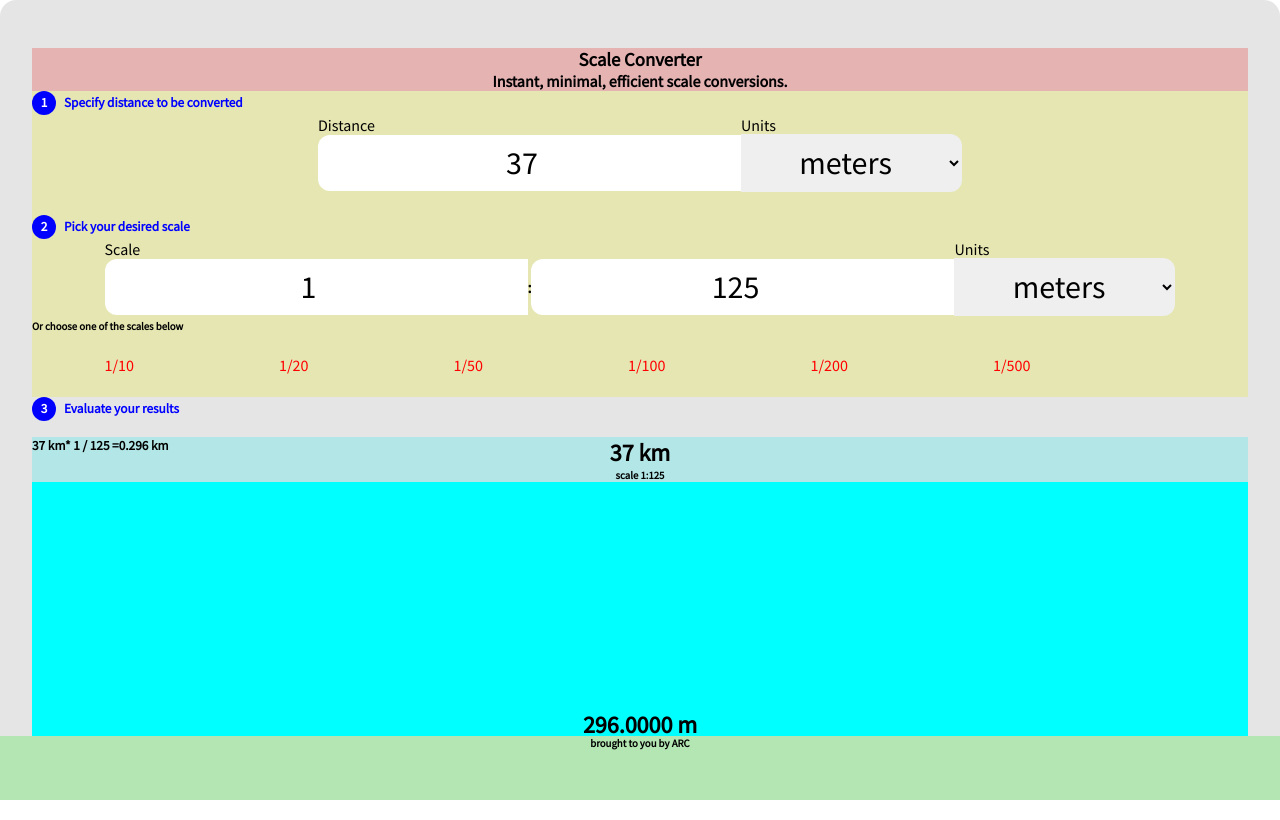
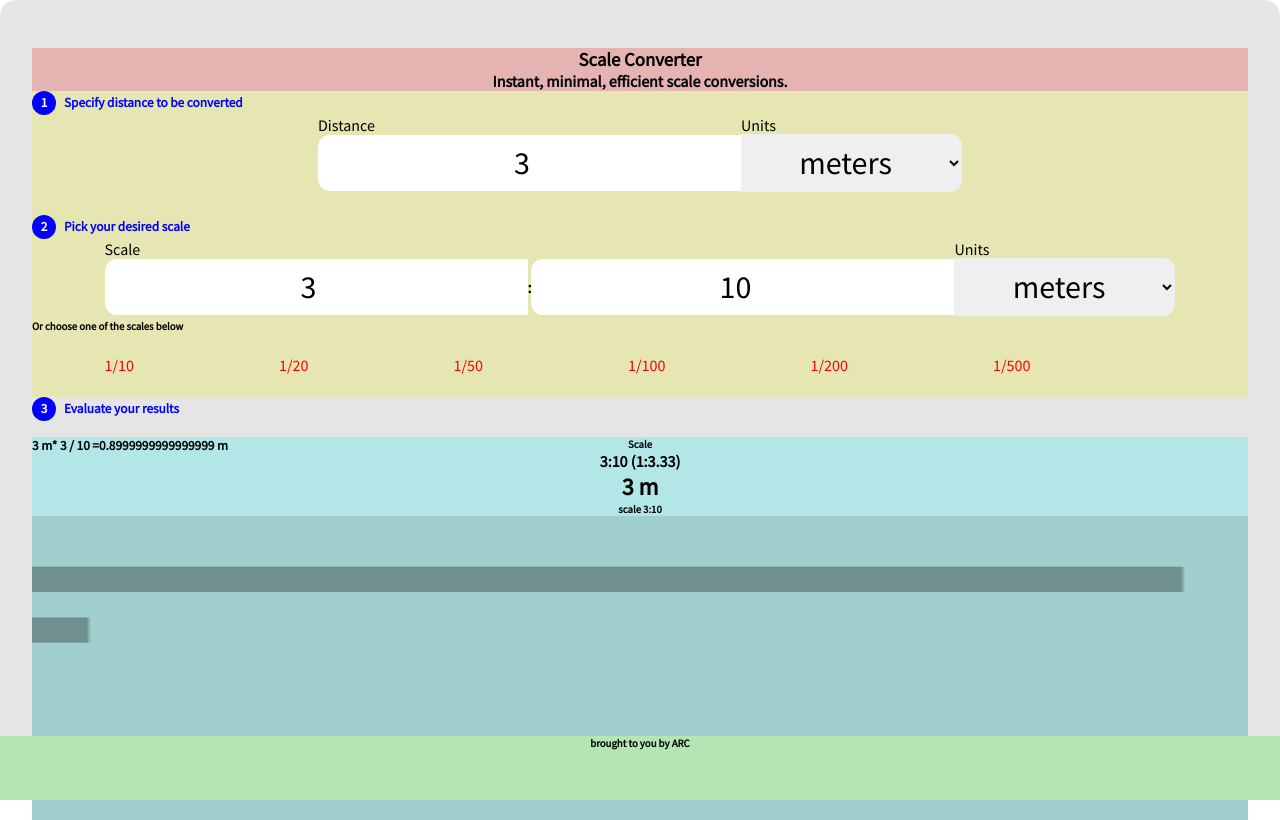
Before and after one commit to devtoti/archtools, a Next.js app: page / in a window 1280 px wide. Shown: the top 820 px of the page. Built offline with nearby package versions, Linux system fonts and the light colour scheme.

Commit message:
Add simplified scale

```diff
--- a/components/ScaleCalculator.js
+++ b/components/ScaleCalculator.js
@@ -7,16 +7,17 @@ export default function ScaleCalculator(props) {
 
   const userRef = useRef()
   const scaledRef = useRef()
+  const canvasRef = useRef()
 
 
 
-  const [scaledUnits, setScaledUnits] = useState('m')
-  const [userUnits, setUserUnits] = useState('km')
-  const [userValue, setUserValue] = useState(37)
+  const [scaledUnits, setScaledUnits] = useState('ft')
+  const [userUnits, setUserUnits] = useState('m')
+  const [userValue, setUserValue] = useState(3)
 
   const [scaleResult, setScaleResult] = useState(0)
-  const [numerator, setNumerator] = useState(1)
-  const [denominator, setDenominator] = useState(125)
+  const [numerator, setNumerator] = useState(3)
+  const [denominator, setDenominator] = useState(10)
   const [simplifiedRatio, setSimplifiedRatio] = useState({ n: 0, d: 0 })
 
   let ratio = +numerator / +denominator
@@ -25,8 +26,14 @@ export default function ScaleCalculator(props) {
     "1/10", "1/20", "1/50", "1/100", "1/200", "1/500"
   ]
   useEffect(() => {
-
-  }, [])
+    let canvas = canvasRef.current
+    console.log(canvas.width)
+    let context = canvas.getContext('2d')
+    context.clearRect(0, 0, canvas.width, canvas.height);
+    context.fillStyle = 'rgb(0 0 0 / 0.3';
+    context.fillRect(0, 50, canvas.width-16, 25)
+    context.fillRect(0, 100, canvas.width * 1/denominator -16, 25)
+  }, [userValue, numerator, denominator, userUnits, scaledUnits])
 
   useEffect(() => {
     let ratio = +numerator / +denominator
@@ -46,6 +53,10 @@ export default function ScaleCalculator(props) {
       "cm": 1e1,
       "m": 1e3,
       "km": 1e6,
+      "in": 254e-1,
+      "ft": 3048e-1,
+      "yd": 9144e-1,
+      "mi": 1.609e6,
     }
 
     let RATIO_IN_MM = Number(conversions[initial_unit]) / Number(conversions[desired_unit])
@@ -60,13 +71,16 @@ export default function ScaleCalculator(props) {
   const ratioTo1 = (n, d) => {
     n = parseInt(n)
     d = parseInt(d)
-    let result = {};
-    result = {
-      "n": (n * 1) / n,
-      "d": (d * 1) / n
+
+    let result = {
+      "n": 1/(n/d),
+      "d": 1/(d/n),
     }
-    return result
+    let scaleDown = `1:${result.n.toFixed(2).replace(/(\.[0-9]*[1-9])0+$|\.0*$/,'$1')}`
+    let scaleUp = `${result.d.toFixed(2).replace(/(\.[0-9]*[1-9])0+$|\.0*$/,'$1')}:1`
 
+    if (n<d) return scaleDown
+    return scaleUp
   }
 
 
@@ -153,9 +167,11 @@ export default function ScaleCalculator(props) {
         <h5 className={styles.instruction}>Evaluate your results</h5>
       <div className={styles.results}>
         <h5>{`${userValue + " " + userUnits}* ${numerator} / ${denominator} =` + sameUnitsResult + " " + userUnits}</h5>
+        <h6>Scale</h6>
+        <h4> {numerator + ":" + denominator + " "}({ratioTo1(numerator, denominator)})</h4>
         <h2>{userValue + " " + userUnits}</h2>
         <h6>scale {numerator}:{denominator}</h6>
-        <canvas></canvas>
+        <canvas ref={canvasRef} height="300"></canvas>
         <article>
 
         <h1>
--- a/styles/scales.module.scss
+++ b/styles/scales.module.scss
@@ -126,7 +126,7 @@
     }
 
     canvas {
-        background-color: aqua;
+        background-color: rgb(0 0 0 / 0.1);
         width: 100%;
         aspect-ratio: 4/1;
     }
```
